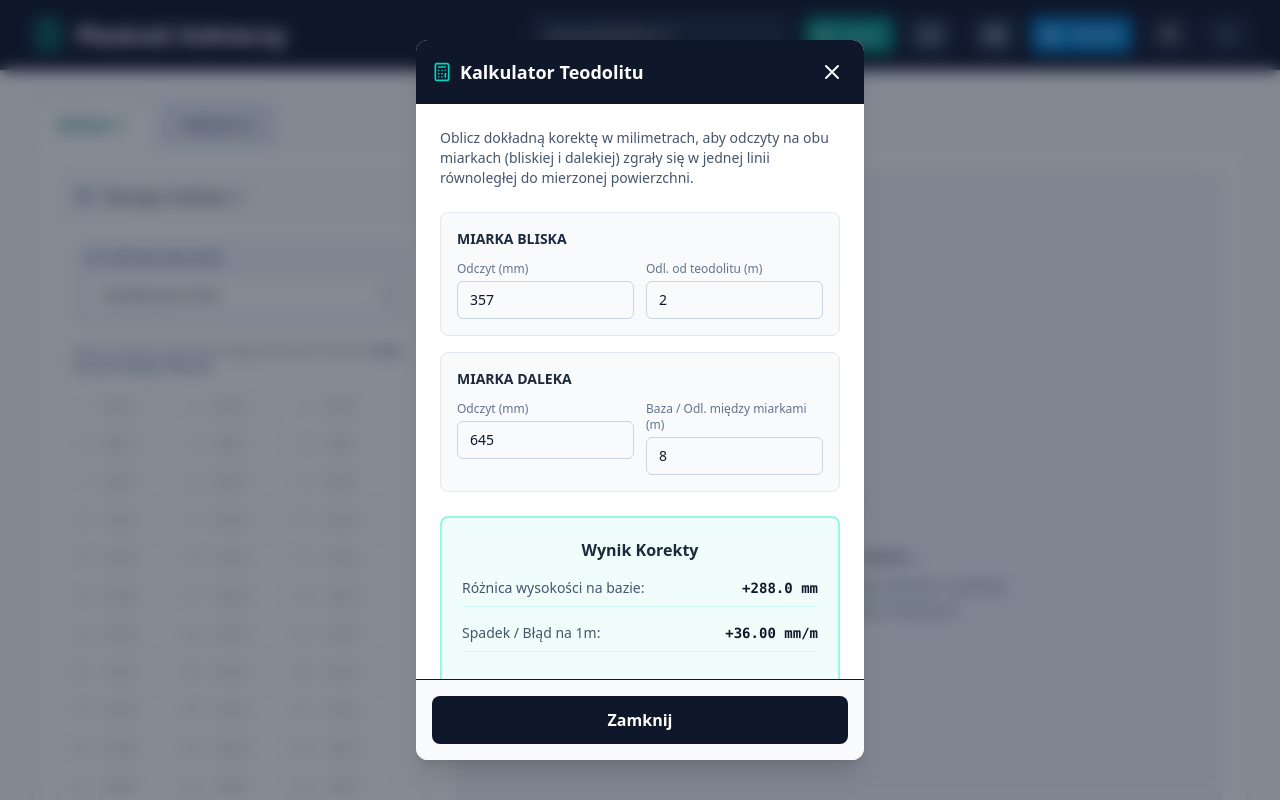
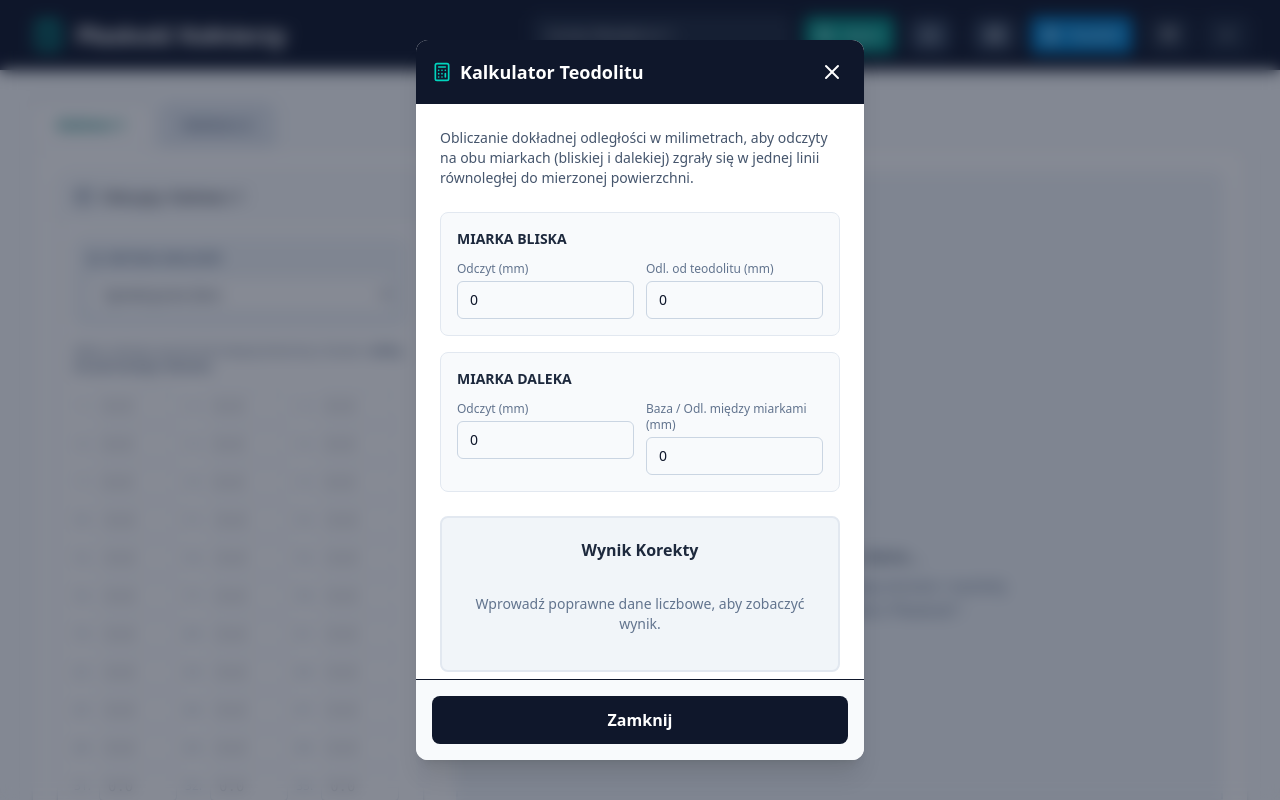
Before and after one commit to mariansokolowski01-boop/Kalkulator-Plaskosci, a React (Vite) app: page / in a window 1280 px wide. Both pictures are taken after a click on the button "Teodolit". Shown: the top 800 px of the page. Built offline with nearby package versions, Linux system fonts and the light colour scheme.

Commit message:
refactor(theodolite): update default values and slope calculation
Reset default input values to 0 and adjust the slope calculation logic to improve precision and clarity for distance measurements.

```diff
--- a/src/components/TheodoliteCalculator.tsx
+++ b/src/components/TheodoliteCalculator.tsx
@@ -7,10 +7,10 @@ interface Props {
 }
 
 export function TheodoliteCalculator({ onClose }: Props) {
-  const [d1, setD1] = useState<string>('2');
-  const [h1, setH1] = useState<string>('357');
-  const [dBetween, setDBetween] = useState<string>('8');
-  const [h2, setH2] = useState<string>('645');
+  const [d1, setD1] = useState<string>('0');
+  const [h1, setH1] = useState<string>('0');
+  const [dBetween, setDBetween] = useState<string>('0');
+  const [h2, setH2] = useState<string>('0');
 
   const dist1 = parseFloat(d1.replace(',', '.'));
   const read1 = parseFloat(h1.replace(',', '.'));
@@ -23,9 +23,10 @@ export function TheodoliteCalculator({ onClose }: Props) {
 
   if (!isNaN(dist1) && !isNaN(read1) && !isNaN(distBetween) && !isNaN(read2) && distBetween > 0) {
     totalDiff = read2 - read1;
-    slopePerMeter = totalDiff / distBetween;
+    const slope = totalDiff / distBetween;
+    slopePerMeter = slope * 1000;
     // H = R_near - d_near * slope
-    targetReading = read1 - dist1 * slopePerMeter;
+    targetReading = read1 - dist1 * slope;
   }
 
   return (
@@ -43,7 +44,7 @@ export function TheodoliteCalculator({ onClose }: Props) {
 
         <div className="p-4 sm:p-6 overflow-y-auto space-y-6">
           <p className="text-sm text-slate-600">
-            Oblicz dokładną korektę w milimetrach, aby odczyty na obu miarkach (bliskiej i dalekiej) zgrały się w jednej linii równoległej do mierzonej powierzchni.
+            Obliczanie dokładnej odległości w milimetrach, aby odczyty na obu miarkach (bliskiej i dalekiej) zgrały się w jednej linii równoległej do mierzonej powierzchni.
           </p>
 
           <div className="space-y-4">
@@ -62,14 +63,14 @@ export function TheodoliteCalculator({ onClose }: Props) {
                   />
                 </div>
                 <div>
-                  <label className="block text-xs font-medium text-slate-500 mb-1">Odl. od teodolitu (m)</label>
+                  <label className="block text-xs font-medium text-slate-500 mb-1">Odl. od teodolitu (mm)</label>
                   <input
                     type="number"
                     inputMode="decimal"
                     value={d1}
                     onChange={e => setD1(e.target.value)}
                     className="w-full border border-slate-300 rounded-md px-3 py-2 text-sm focus:ring-2 focus:ring-teal-500 focus:outline-none"
-                    placeholder="np. 2"
+                    placeholder="np. 2000"
                   />
                 </div>
               </div>
@@ -90,14 +91,14 @@ export function TheodoliteCalculator({ onClose }: Props) {
                   />
                 </div>
                 <div>
-                  <label className="block text-xs font-medium text-slate-500 mb-1">Baza / Odl. między miarkami (m)</label>
+                  <label className="block text-xs font-medium text-slate-500 mb-1">Baza / Odl. między miarkami (mm)</label>
                   <input
                     type="number"
                     inputMode="decimal"
                     value={dBetween}
                     onChange={e => setDBetween(e.target.value)}
                     className="w-full border border-slate-300 rounded-md px-3 py-2 text-sm focus:ring-2 focus:ring-teal-500 focus:outline-none"
-                    placeholder="np. 8"
+                    placeholder="np. 8000"
                   />
                 </div>
               </div>
```
